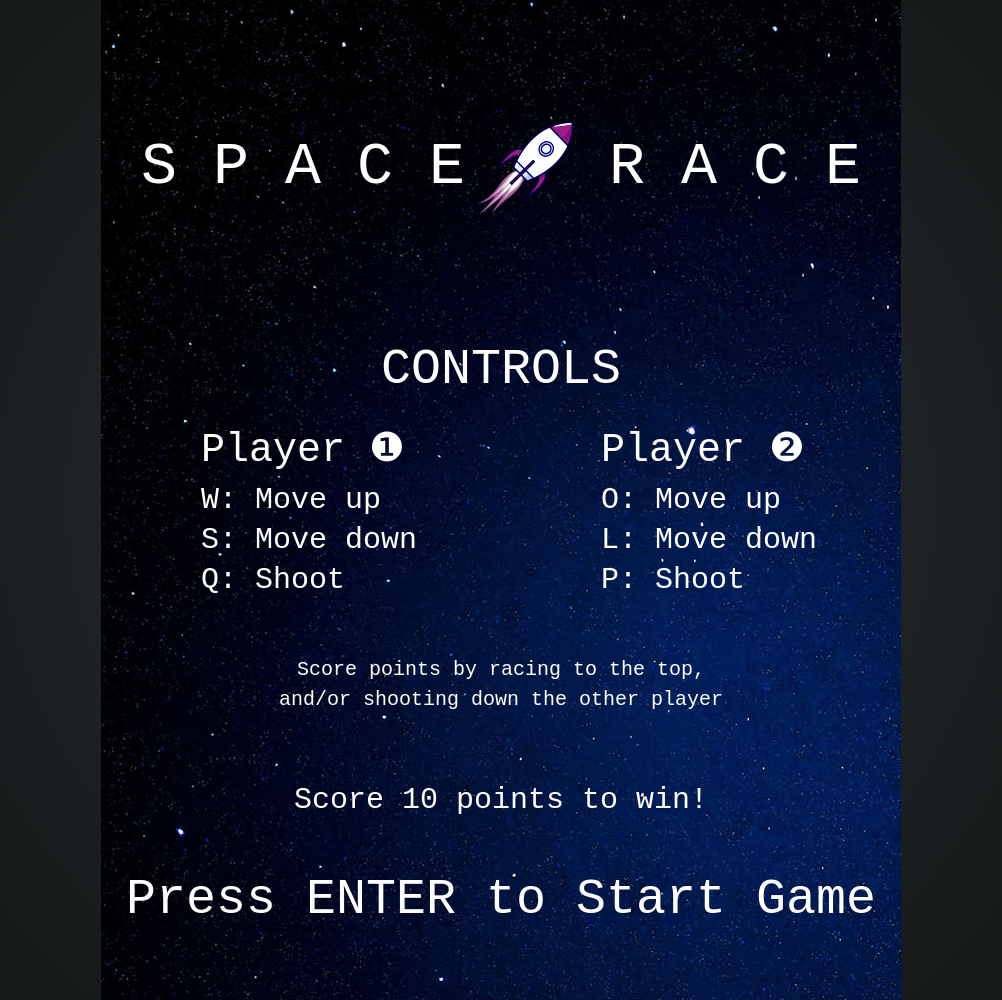
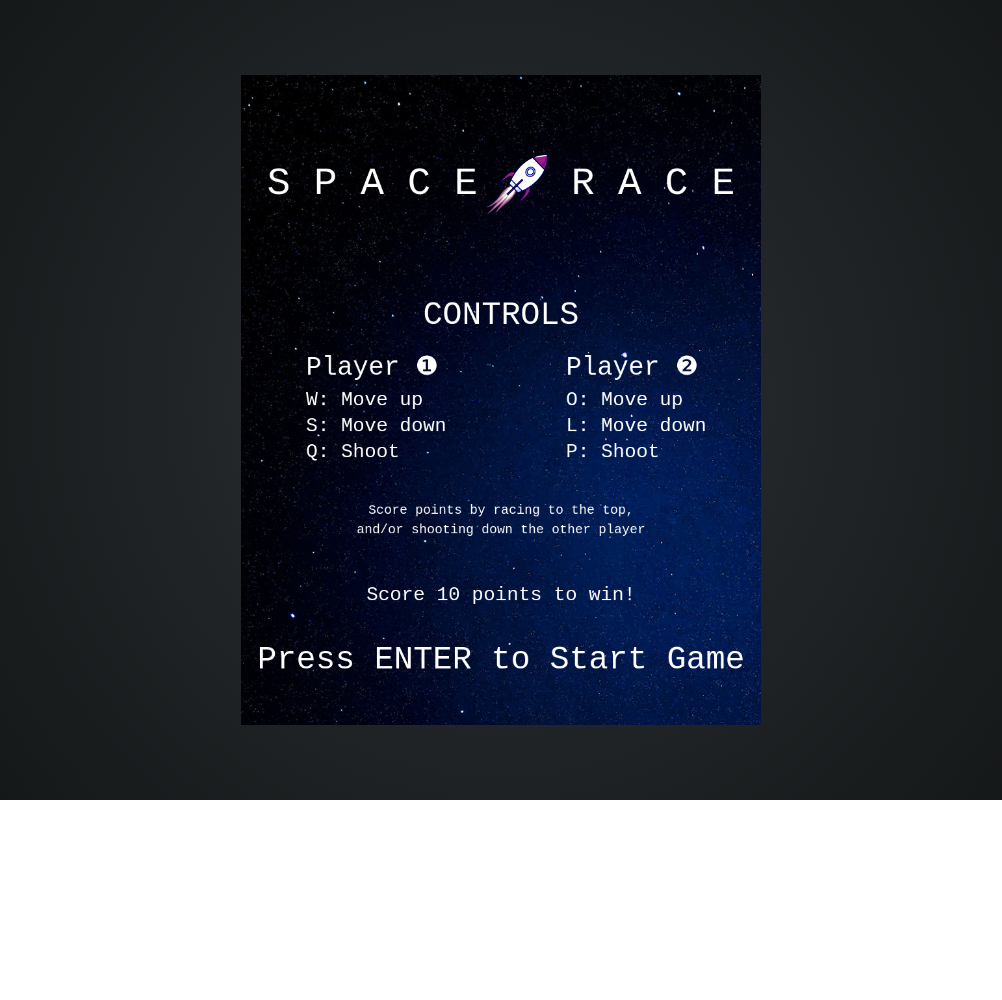
Before and after one commit to jfMoller/SpaceRace, a plain HTML site: page index.html in a window 1280 px wide. Shown: the whole page, without its empty margins (139-1141 px from the left). After the commit the page ends 800 px from the top, so only its background shows below. Drawn offline with Linux system fonts and the light colour scheme.

Commit message:
Centering content / css

```diff
--- a/style.css
+++ b/style.css
@@ -1,4 +1,8 @@
 body {
+  zoom: 65%;
+  display: flex;
+  align-items: center;
+  justify-content: center;
   background-image: radial-gradient(circle, #2d3236, #262a2d, #1f2224, #181b1c, #111314);
   margin: 0;
   padding: 0;
```
Also changed, not shown: index.html (+1 -0 lines).
